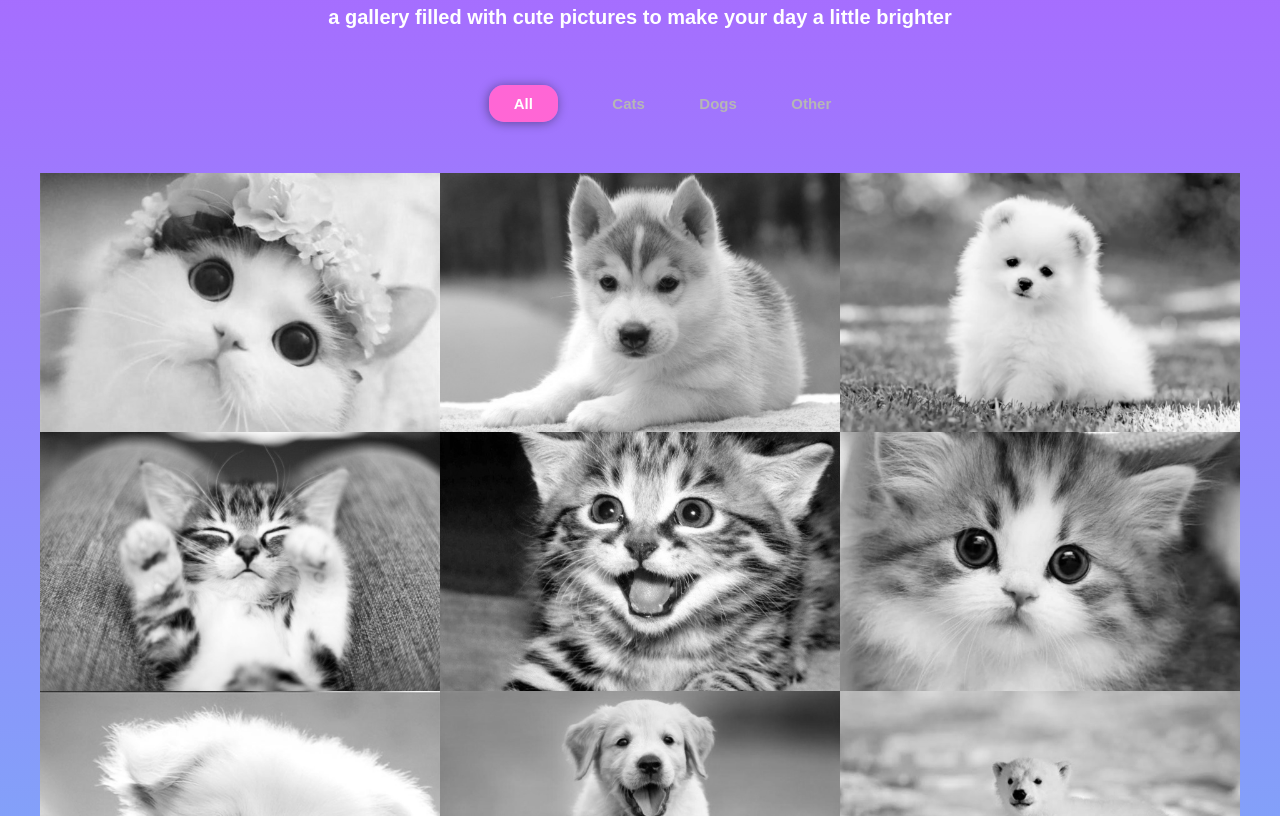
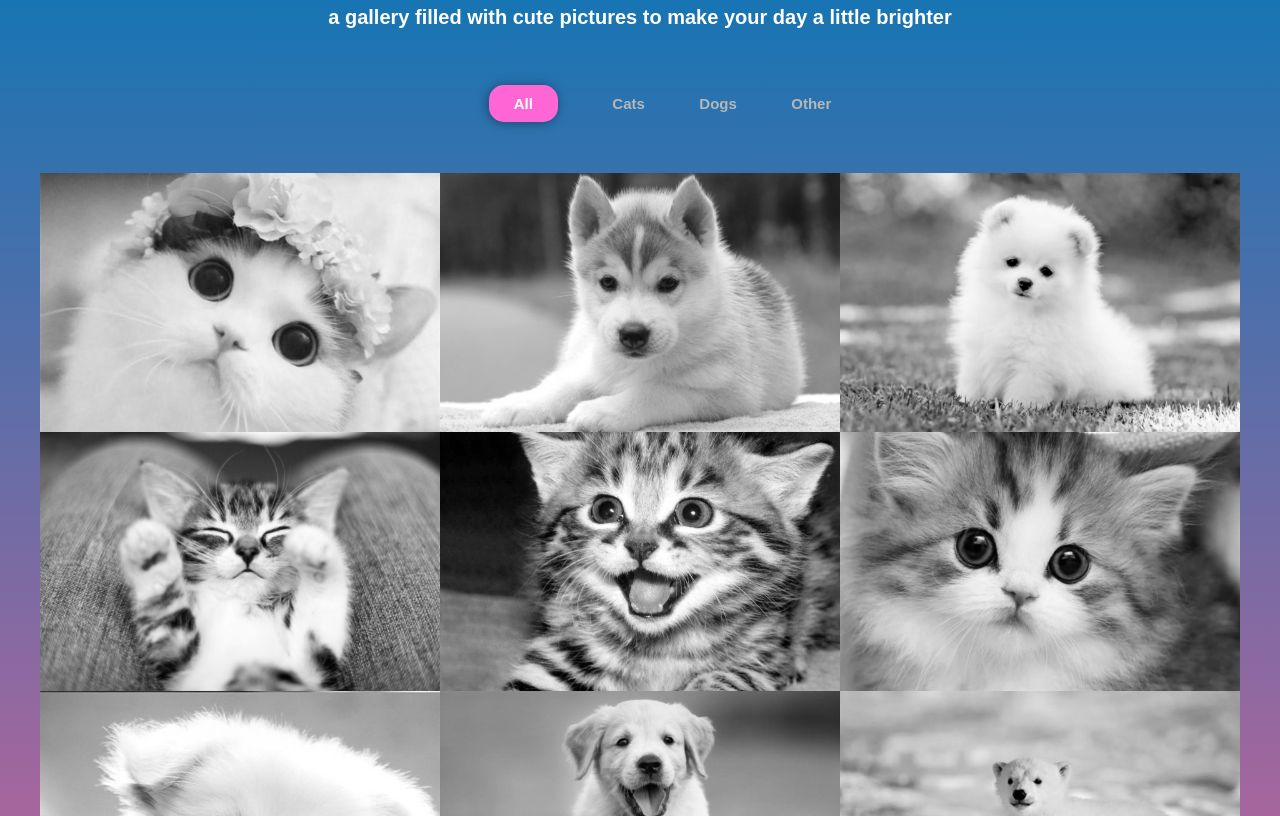
Before and after one commit to anderson-pixel/gallery, a website: page index.html in a window 1280 px wide. Shown: the part 133-949 px from the top of the page. Drawn offline with nearby package versions, Linux system fonts and the light colour scheme.

Commit message:
checkpoint

```diff
--- a/style.css
+++ b/style.css
@@ -1,5 +1,5 @@
 body {
-  background: linear-gradient(rgba(171,102,255,1) 0%, rgba(116,182,247,1) 90% );
+	background: linear-gradient(#0077b6, #ff5d8f);
 	font-family: 'Permanent Marker', sans-serif;
 	margin: 0;
 }
@@ -86,6 +86,7 @@ body {
 
 .filters ul {
 	list-style: none;
+
     border-radius: 30px;
 }
 
```
